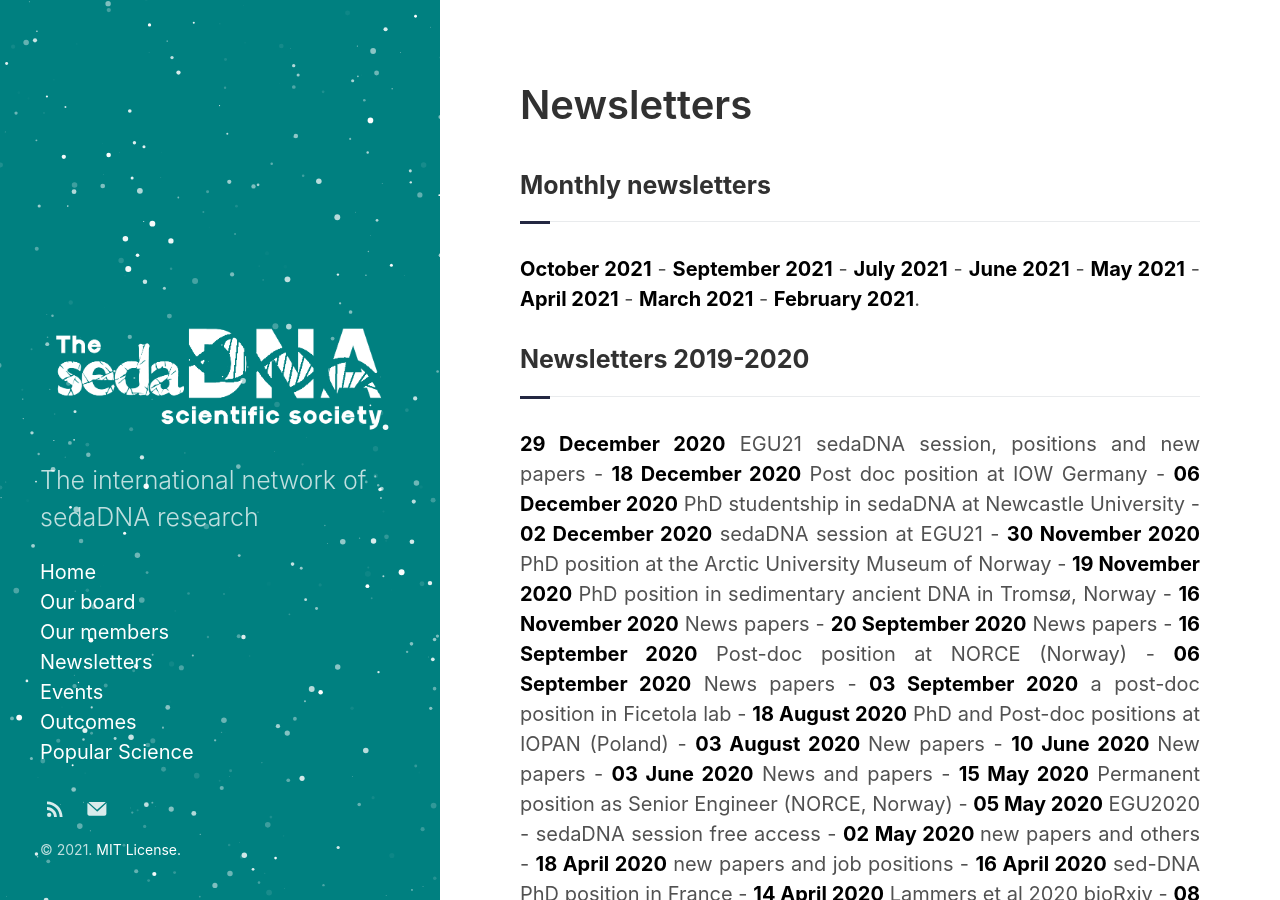
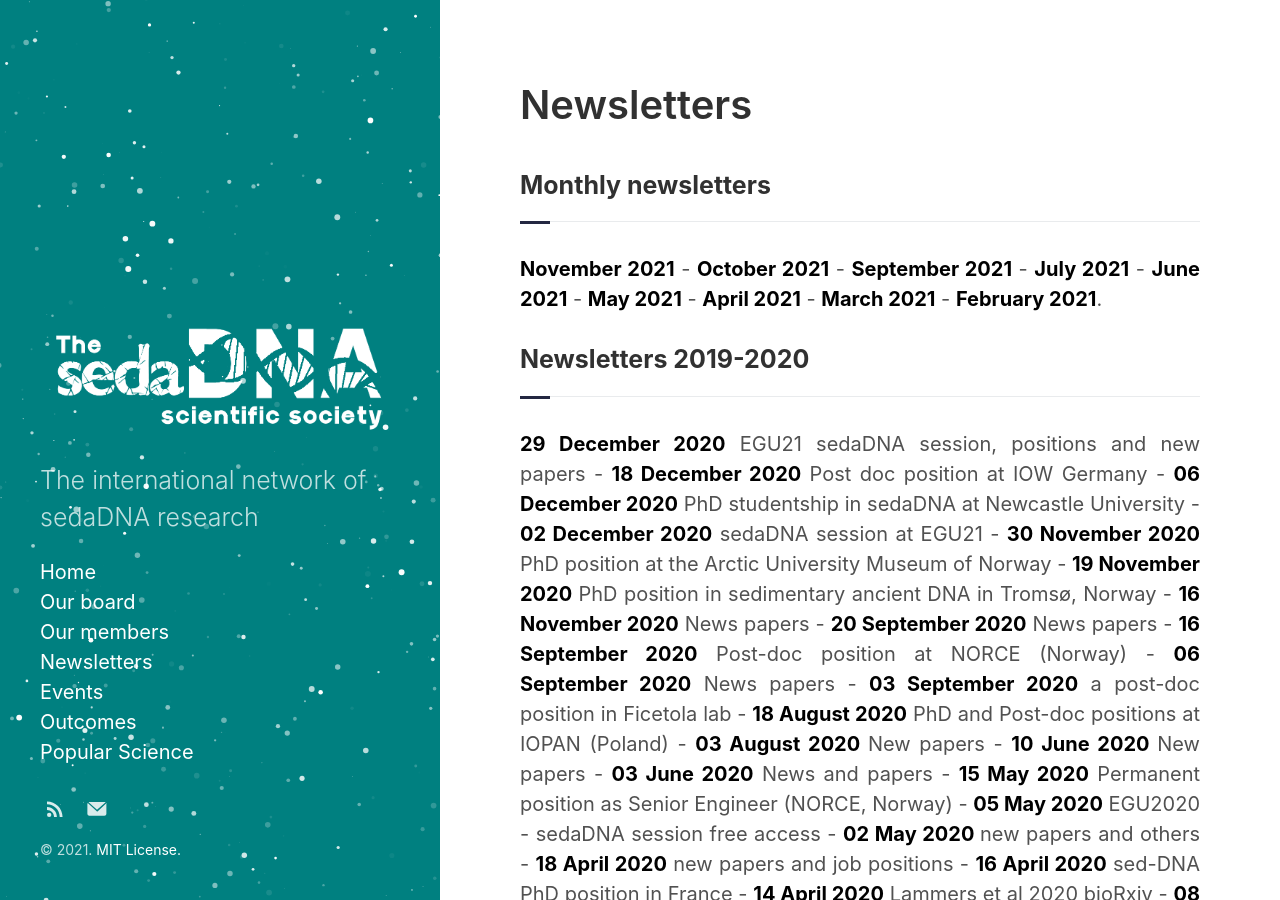
Before and after one commit to sedadna/sedadna.github.io, a Jekyll site: the page built from category/news.md, in a window 1280 px wide and 900 px high. Built offline with Jekyll 4.4.1, drawn with Linux system fonts in a browser that asks for light colours.

Commit message:
Update news.md

```diff
--- a/category/news.md
+++ b/category/news.md
@@ -9,7 +9,7 @@
 
 <div class="intro">
 <p>
-<a href="https://mailchi.mp/7fdaf9114c3a/sedadna-society-october-2021-newsletter" target="_blank"><b>October 2021</b></a> - <a href="https://mailchi.mp/1ac834a88670/sedadna-society-september-2021-newsletter" target="_blank"><b>September 2021</b></a> - <a href="https://mailchi.mp/b17fd202cdce/sedadna-society-july-2021-newsletter" target="_blank"><b>July 2021</b></a> - <a href="https://mailchi.mp/2eb31c40a2fc/sedadna-society-june-2021-newsletter" target="_blank"><b>June 2021</b></a> - <a href="https://mailchi.mp/0f04ef9f22a8/sedadna-society-may-seminar" target="_blank"><b>May 2021</b></a> - <a href="https://mailchi.mp/845fac603b38/sedadna-society-april-2021-newsletter" target="_blank"><b>April 2021</b></a> - <a href="https://mailchi.mp/0f3827b0858e/sedadna-society-march-2021-newsletter" target="_blank"><b>March 2021</b></a> - <a href="https://mailchi.mp/4add8545938a/sedadna-society-february-2021-newsletter" target="_blank"><b>February 2021</b></a>.</p>
+<a href="https://mailchi.mp/c531d37d6993/sedadna-society-november-2021-newsletter" target="_blank"><b>November 2021</b></a> - <a href="https://mailchi.mp/7fdaf9114c3a/sedadna-society-october-2021-newsletter" target="_blank"><b>October 2021</b></a> - <a href="https://mailchi.mp/1ac834a88670/sedadna-society-september-2021-newsletter" target="_blank"><b>September 2021</b></a> - <a href="https://mailchi.mp/b17fd202cdce/sedadna-society-july-2021-newsletter" target="_blank"><b>July 2021</b></a> - <a href="https://mailchi.mp/2eb31c40a2fc/sedadna-society-june-2021-newsletter" target="_blank"><b>June 2021</b></a> - <a href="https://mailchi.mp/0f04ef9f22a8/sedadna-society-may-seminar" target="_blank"><b>May 2021</b></a> - <a href="https://mailchi.mp/845fac603b38/sedadna-society-april-2021-newsletter" target="_blank"><b>April 2021</b></a> - <a href="https://mailchi.mp/0f3827b0858e/sedadna-society-march-2021-newsletter" target="_blank"><b>March 2021</b></a> - <a href="https://mailchi.mp/4add8545938a/sedadna-society-february-2021-newsletter" target="_blank"><b>February 2021</b></a>.</p>
 </div>
 
 <div class="section">
```
